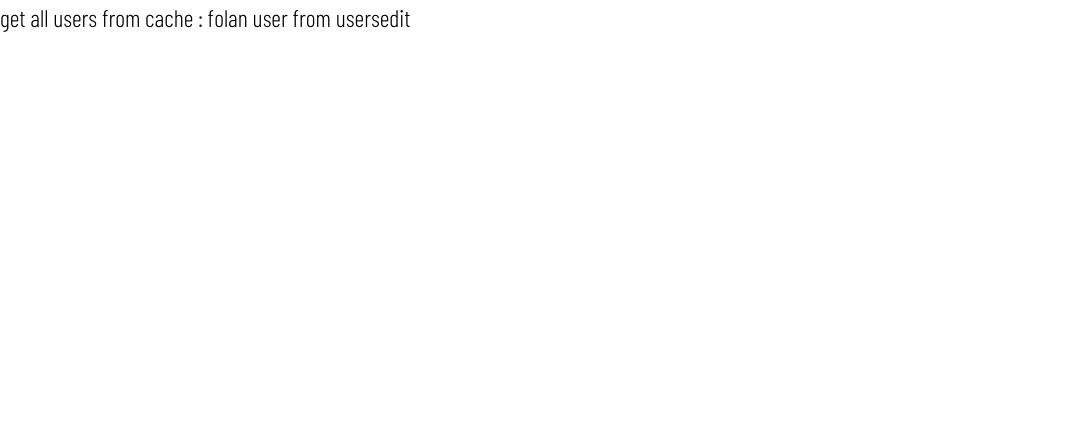
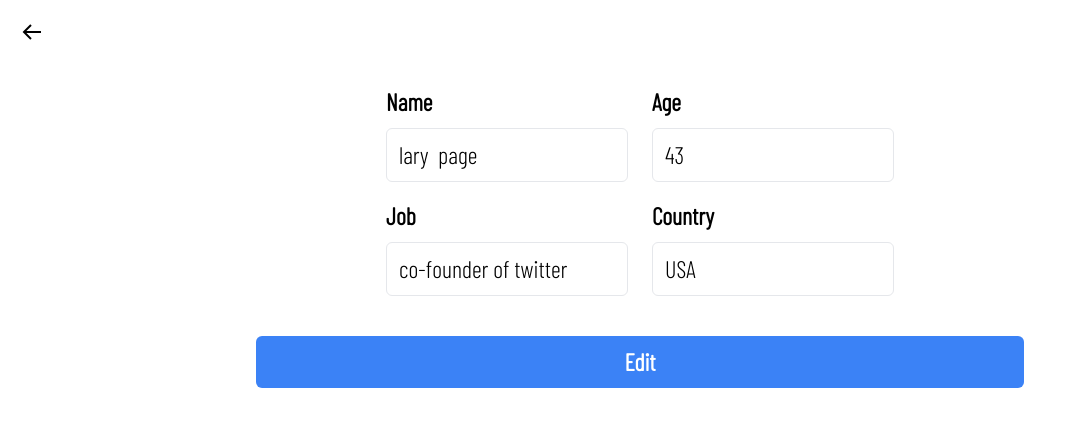
Before and after one commit to EsrafilElahi/reactQuery-userManagement, a React (Vite) app: page /users-edit/1 in a window 1280 px wide. Shown: the top 426 px of the page, without its empty margins (0-1086 px from the left). Built offline with nearby package versions, Linux system fonts and the light colour scheme; data requests are answered from the project's data file; a web font is replaced by a local one.

Commit message:
add edit users

```diff
--- a/db.json
+++ b/db.json
@@ -2,14 +2,14 @@
   "users": [
     {
       "id": 1,
-      "name": "lary page",
+      "name": "lary  page",
       "job": "co-founder of twitter",
       "age": 43,
       "country": "USA"
     },
     {
       "id": 2,
-      "name": "steve bolmer",
+      "name": "steve bolm",
       "job": "ceo of microsoft",
       "age": 53,
       "country": "USA"
@@ -34,6 +34,13 @@
       "job": "ERT",
       "country": "ERT",
       "id": 5
+    },
+    {
+      "name": "sdf",
+      "age": "234",
+      "job": "wrtwe",
+      "country": "wffdf",
+      "id": 6
     }
   ]
 }
--- a/src/api/AllApi.js
+++ b/src/api/AllApi.js
@@ -14,3 +14,8 @@ export const addUserToServer = async (user) => {
   const res = axios.post("http://localhost:5000/users", user);
   return res
 }
+
+export const editSingleUser = async (user) => {
+  const res = axios.put(`http://localhost:5000/users/${user.id}`, user);
+  return res
+}
--- a/src/components/UserItem.jsx
+++ b/src/components/UserItem.jsx
@@ -6,6 +6,11 @@ import { BiTrashAlt, BiEditAlt } from "react-icons/bi";
 const UserItem = (props) => {
   const { name, age, job, country, id } = props.user;
   const navigate = useNavigate();
+
+  const handleGoToEditPage = (e) => {
+    e.stopPropagation()
+    navigate(`/users-edit/${id}`)
+  }
 
   return (
     <div
@@ -17,8 +22,8 @@ const UserItem = (props) => {
           <span className="flex items-center">name : {name}</span>
         </div>
         <div className="flex flex-col justify-center items-center flex-1 gap-5">
-          <BiTrashAlt className="cursor-pointer" />
-          <BiEditAlt className="cursor-pointer" />
+          <BiTrashAlt className="cursor-pointer"  />
+          <BiEditAlt className="cursor-pointer" onClick={(e) => handleGoToEditPage(e)} />
         </div>
       </div>
     </div>
--- a/src/pages/Edit.jsx
+++ b/src/pages/Edit.jsx
@@ -1,12 +1,159 @@
-import React from 'react'
+import React, { useEffect, useState } from 'react';
+import { fetchSingleUser, editSingleUser } from '../api/AllApi';
+import axios from 'axios';
+import { useParams, useNavigate } from 'react-router-dom';
+import { useQueryClient, useQuery, useMutation } from '@tanstack/react-query';
+import { BiArrowBack } from "react-icons/bi";
 
-const Edit = () => {
+
+const Detail = () => {
+  const params = useParams();
+  const queryClient = useQueryClient();
+  const navigate = useNavigate();
+
+  const { data, isLoading, isError, error } = useQuery(['users', params.id], () => fetchSingleUser(params.id));
+  // console.log('edit user data :', data)
+
+  useEffect(() => {
+    setFormData({...data})
+  },[data])
+
+  const [formData, setFormData] = useState(null);
+
+  const handleChange = (e) => {
+    const { name, value } = e.target;
+    setFormData((prevData) => ({
+      ...prevData,
+      [name]: value,
+    }));
+  };
+
+
+
+  // HANDLE CHANGE USER
+  const mutation = useMutation(editSingleUser, {
+    onSuccess: async (newUser) => {
+      // navigate to users list page
+      navigate("/")
+    },
+    onMutate: async (newUser) => {
+
+      await queryClient.cancelQueries(["users", newUser.id])
+
+      const previousUser = queryClient.getQueryData(["users", newUser.id])
+      // uptimistic update [users, userId]
+      queryClient.setQueryData(['users', newUser.id], newUser)
+
+      // const previousUsers = queryClient.getQueryData(["users"])
+      // uptimistic update [users]
+      // const otherUsers = previousUsers.filter(user => user.id !== newUser.id);
+      // const mergeAllUsers = [...otherUsers, newUser];
+      // queryClient.setQueryData(['users', newUser.id], mergeAllUsers)
+
+
+      return { previousUser }
+    },
+    onError: (err, newUser, context) => {
+      queryClient.setQueryData(['users', context.previousUser.id], context.previousUser)
+    },
+    onSettled: async (data) => {
+      if (data) {
+        const userId = data?.data?.id || context?.previousUser?.id;
+        if (userId) {
+          await queryClient.invalidateQueries(['users', userId]);
+          await queryClient.invalidateQueries(['users']);
+          // await queryClient.refetchQueries(['users']);
+        }
+      }
+    },
+  });
+
+  const handleSubmit = (e) => {
+    e.preventDefault()
+    mutation.mutate(formData)
+  }
+
+  if (isLoading) return 'loading...';
+  if (isError) return <span>{error.message}</span>;
+
   return (
-    <div>
-      <span>get all users from cache : folan user from users</span>
-      <span>edit</span>
+    <div className='flex flex-col justify-center items-center gap-5'>
+      <div className='w-full flex justify-start p-5'>
+        <BiArrowBack onClick={() => navigate(-1)} className='cursor-pointer' />
+      </div>
+      <form onSubmit={(e) => handleSubmit(e)} className="w-[60%] flex flex-col gap-10">
+        <section className="flex justify-center items-center flex-wrap gap-4">
+          <div className="flex gap-6">
+            <div className="w-1/2">
+              <label htmlFor="name" className="block font-bold mb-2">
+                Name
+              </label>
+              <input
+                type="text"
+                id="name"
+                name="name"
+                value={formData?.name}
+                onChange={handleChange}
+                className="w-full px-3 py-2 border rounded-md focus:outline-none focus:border-blue-500"
+                required
+              />
+            </div>
+            <div className="w-1/2">
+              <label htmlFor="age" className="block font-bold mb-2">
+                Age
+              </label>
+              <input
+                type="number"
+                id="age"
+                name="age"
+                value={formData?.age}
+                onChange={handleChange}
+                className="w-full px-3 py-2 border rounded-md focus:outline-none focus:border-blue-500"
+                required
+              />
+            </div>
+          </div>
+          <div className="flex gap-6">
+            <div className="w-1/2">
+              <label htmlFor="job" className="block font-bold mb-2">
+                Job
+              </label>
+              <input
+                type="text"
+                id="job"
+                name="job"
+                value={formData?.job}
+                onChange={handleChange}
+                className="w-full px-3 py-2 border rounded-md focus:outline-none focus:border-blue-500"
+                required
+              />
+            </div>
+            <div className="w-1/2">
+              <label htmlFor="country" className="block font-bold mb-2">
+                Country
+              </label>
+              <input
+                type="text"
+                id="country"
+                name="country"
+                value={formData?.country}
+                onChange={handleChange}
+                className="w-full px-3 py-2 border rounded-md focus:outline-none focus:border-blue-500"
+                required
+              />
+            </div>
+          </div>
+        </section>
+
+        <button
+          type="submit"
+          className="w-full bg-blue-500 text-white font-bold py-2 px-4 rounded-md focus:outline-none hover:bg-blue-600"
+        >
+          Edit
+        </button>
+      </form>
     </div>
-  );
+  )
 }
 
-export default Edit
+export default Detail
--- a/src/pages/Home.jsx
+++ b/src/pages/Home.jsx
@@ -26,30 +26,20 @@ const Home = () => {
   const mutation = useMutation(addUserToServer, {
     onSuccess: async (newUser) => {
       // prefetch single user
-      await queryClient.prefetchQuery(['users', newUser.data.id], () => fetchSingleUser(newUser.data.id), {
+      await queryClient.getQueryData(['users', newUser.data.id], () => fetchSingleUser(newUser.data.id), {
         enabled: !!newUser.data.id
       });
     },
     onMutate: async (newUser) => {
-      // Cancel any outgoing refetches
-      // (so they don't overwrite our optimistic update)
       await queryClient.cancelQueries(["users"])
-
-      // Snapshot the previous value
       const previousUsers = queryClient.getQueryData(["users"])
-
-      // Optimistically update to the new value
       queryClient.setQueryData(['users'], (old) => [...old, newUser])
 
-      // Return a context object with the snapshotted value
       return { previousUsers }
     },
-    // If the mutation fails,
-    // use the context returned from onMutate to roll back
-    onError: (err, newTodo, context) => {
+    onError: (err, newUser, context) => {
       queryClient.setQueryData(['users'], context.previousUsers)
     },
-    // Always refetch after error or success:
     onSettled: async () => {
       await queryClient.invalidateQueries(['users'])
     },
```
